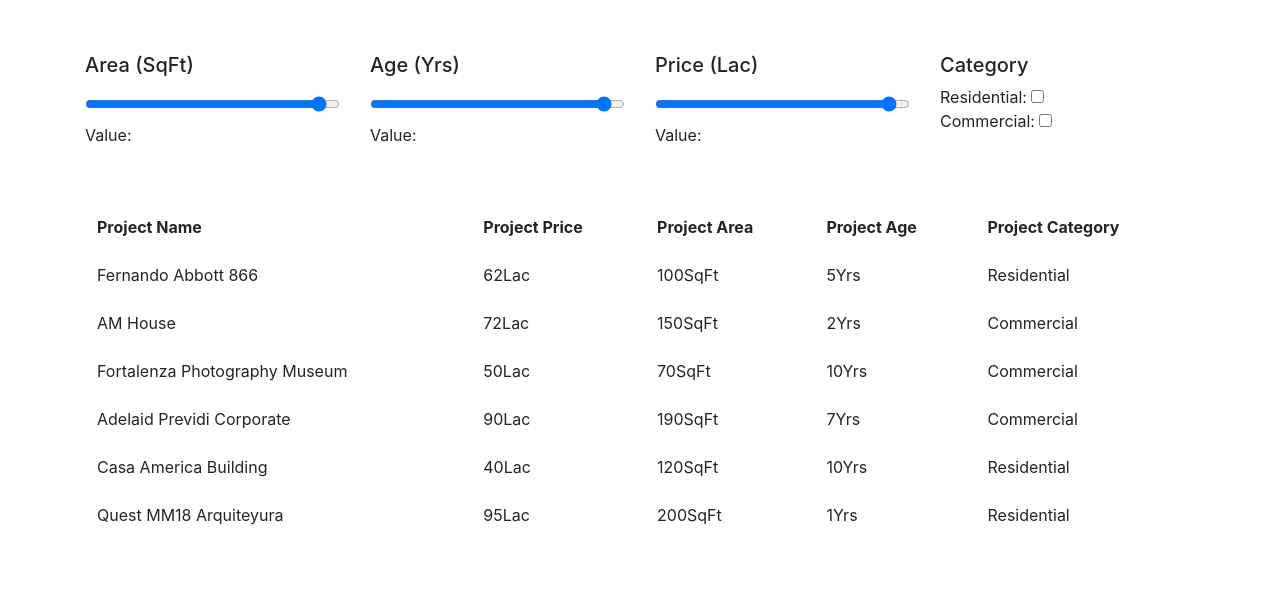
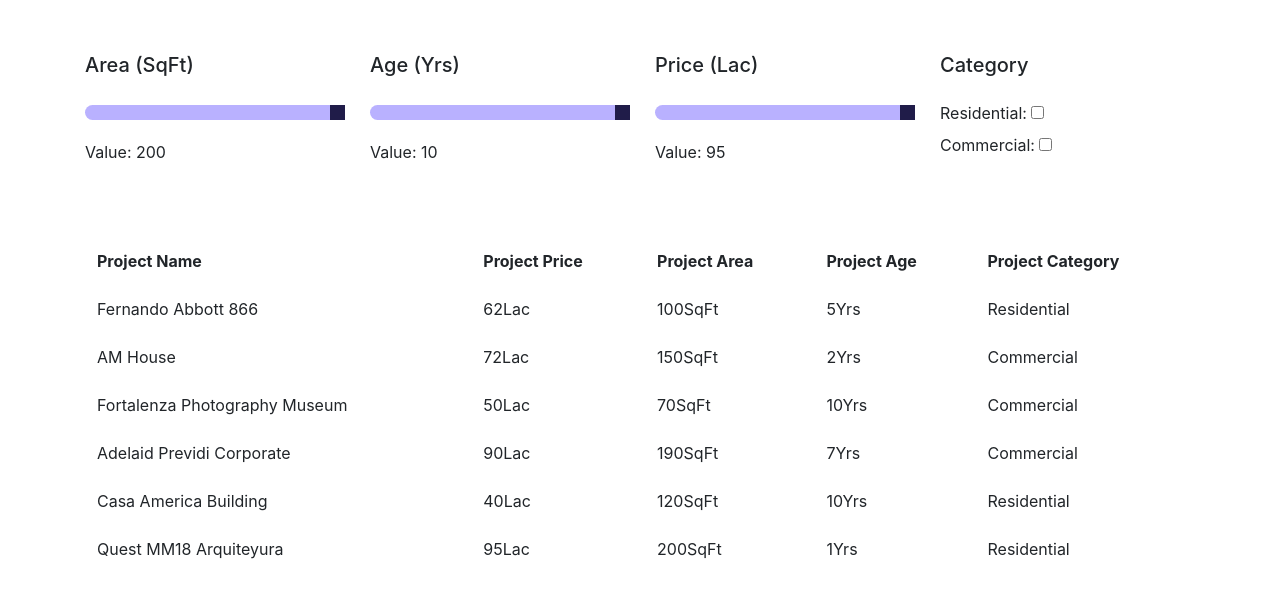
Before and after one commit to vrajpal-jhala/project-filteration, a plain HTML site: page index.html in a window 1280 px wide. Shown: the part 99-696 px from the top of the page. Drawn offline with Linux system fonts and the light colour scheme.

Commit message:
added filtration feature

```diff
--- a/css/style.css
+++ b/css/style.css
@@ -0,0 +1,27 @@
+input[type="range"] {
+  -webkit-appearance: none;
+  background: transparent;
+  width: 100%;
+  cursor: pointer;
+  padding: 0%;
+  border: none;
+  margin: 20px auto;
+}
+
+input[type="range"]:focus {
+  outline: none;
+}
+
+input[type="range"]::-webkit-slider-thumb {
+  -webkit-appearance: none;
+  height: 15px;
+  width: 15px;
+  margin-left: 5px;
+  background: #201c49;
+}
+
+input[type=range]::-webkit-slider-runnable-track {
+  height: 15px;
+  background: #b9b1ff;
+  border-radius: 15px;
+}
--- a/index.html
+++ b/index.html
@@ -26,9 +26,10 @@
               max="200"
               step="1"
               value="200"
-              class="form-control"
+              class=""
               name="areaFilterBar"
               id="areaFilterBar"
+              onchange="applyFilters()"
             />
           </div>
           <div class="filter-value">
@@ -44,9 +45,10 @@
               max="10"
               step="1"
               value="10"
-              class="form-control"
+              class=""
               name="ageFilterBar"
               id="ageFilterBar"
+              onchange="applyFilters()"
             />
           </div>
           <div class="filter-value">
@@ -62,9 +64,10 @@
               max="95"
               step="1"
               value="95"
-              class="form-control"
+              class=""
               name="priceFilterBar"
               id="priceFilterBar"
+              onchange="applyFilters()"
             />
           </div>
           <div class="filter-value">
@@ -73,23 +76,27 @@
         </div>
         <div class="col-md">
           <div class="h5">Category</div>
-          <div class="filter-bar">
+          <div class="my-4">
             <div>
-              Residential:
+              <label for="categoryResidential">Residential:</label>
               <input
                 type="checkbox"
                 class=""
+                value="residential"
                 name="categoryResidential"
                 id="categoryResidential"
+                onchange="applyFilters()"
               />
             </div>
             <div>
-              Commercial:
+              <label for="categoryCommercial">Commercial:</label>
               <input
                 type="checkbox"
                 class=""
+                value="commercial"
                 name="categoryCommercial"
                 id="categoryCommercial"
+                onchange="applyFilters()"
               />
             </div>
           </div>
--- a/js/script.js
+++ b/js/script.js
@@ -1,23 +1,55 @@
 var data = "{\"projects\":[{\"projectName\":\"Fernando Abbott 866\",\"projectPrice\":\"62\",\"projectArea\":\"100\",\"projectAge\":\"5\",\"projectCategory\":\"Residential\"},{\"projectName\":\"AM House\",\"projectPrice\":\"72\",\"projectArea\":\"150\",\"projectAge\":\"2\",\"projectCategory\":\"Commercial\"},{\"projectName\":\"Fortalenza Photography Museum\",\"projectPrice\":\"50\",\"projectArea\":\"70\",\"projectAge\":\"10\",\"projectCategory\":\"Commercial\"},{\"projectName\":\"Adelaid Previdi Corporate\",\"projectPrice\":\"90\",\"projectArea\":\"190\",\"projectAge\":\"7\",\"projectCategory\":\"Commercial\"},{\"projectName\":\"Casa America Building\",\"projectPrice\":\"40\",\"projectArea\":\"120\",\"projectAge\":\"10\",\"projectCategory\":\"Residential\"},{\"projectName\":\"Quest MM18 Arquiteyura\",\"projectPrice\":\"95\",\"projectArea\":\"200\",\"projectAge\":\"1\",\"projectCategory\":\"Residential\"}]}";
 
+var tableBody = document.getElementById("projectTable").querySelector("tbody");
+
+var areaFilterBar = document.getElementById("areaFilterBar");
+var ageFilterBar = document.getElementById("ageFilterBar");
+var priceFilterBar = document.getElementById("priceFilterBar");
+
+var areaFilterValue = document.getElementById("areaFilterValue");
+var ageFilterValue = document.getElementById("ageFilterValue");
+var priceFilterValue = document.getElementById("priceFilterValue");
+
+var categoryResidential = document.getElementById("categoryResidential");
+var categoryCommercial = document.getElementById("categoryCommercial");
+
+function showFilterBarValues() {
+    areaFilterValue.innerHTML = "Value: " + areaFilterBar.value;
+    ageFilterValue.innerHTML = "Value: " + ageFilterBar.value;
+    priceFilterValue.innerHTML = "Value: " + priceFilterBar.value;
+}
+
 document.addEventListener("DOMContentLoaded", function () {
+    applyFilters();
+});
+
+function applyFilters() {
+    showFilterBarValues();
+    tableBody.innerHTML = "";
     var projects = JSON.parse(data).projects;
-    var tableBody = document.getElementById("projectTable").querySelector("tbody");
-    for (i in projects) {
+
+    var onlyResidential = categoryResidential.checked;
+    var onlyCommercial = categoryCommercial.checked;
+    var both = onlyResidential == onlyCommercial;
+
+    for (project of projects) {
+        if (Number(areaFilterBar.value) >= project.projectArea && Number(ageFilterBar.value) >= project.projectAge && Number(priceFilterBar.value) >= project.projectPrice &&
+            (project.projectCategory == (onlyResidential || both ? "Residential" : "") || project.projectCategory == (onlyCommercial || both ? "Commercial" : ""))) {
             var newRow = tableBody.insertRow();
             var newCell = newRow.insertCell();
-        newCell.innerHTML = projects[i].projectName;
+            newCell.innerHTML = project.projectName;
 
             var newCell = newRow.insertCell();
-        newCell.innerHTML = projects[i].projectPrice + "Lac";
+            newCell.innerHTML = project.projectPrice + "Lac";
 
             var newCell = newRow.insertCell();
-        newCell.innerHTML = projects[i].projectArea + "SqFt";
+            newCell.innerHTML = project.projectArea + "SqFt";
 
             var newCell = newRow.insertCell();
-        newCell.innerHTML = projects[i].projectAge + "Yrs";
+            newCell.innerHTML = project.projectAge + "Yrs";
 
             var newCell = newRow.insertCell();
-        newCell.innerHTML = projects[i].projectCategory;
+            newCell.innerHTML = project.projectCategory;
         }
-});
+    }
+}
```
Lines whose indentation alone changed are shown as unchanged.
